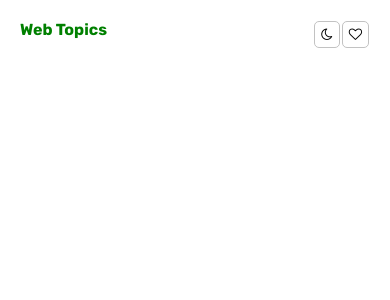
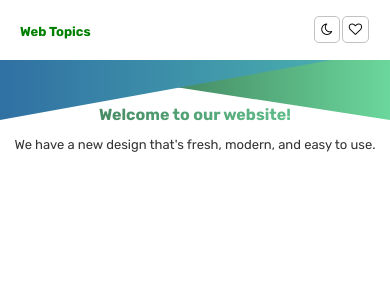
Before and after one commit to waseemghazal10/ReactProject, a React (Create React App) app: page / in a window 390 px wide. Shown: the top 300 px of the page. Built offline with nearby package versions, Linux system fonts and the light colour scheme.

Commit message:
Creating a responsive header

```diff
--- a/src/App.js
+++ b/src/App.js
@@ -1,10 +1,12 @@
 import './App.css';
+import Header from './Compnenets/Header/Header';
 import Navbar from './Compnenets/Navbar/Navbar';
 
 function App() {
   return (
     <div>
       <Navbar/>
+      <Header/>
     </div>
   );
 }
--- /dev/null
+++ b/src/Compnenets/Header/Header.js
@@ -0,0 +1,19 @@
+import React from 'react'
+import './Header.scss'
+
+function Header() {
+  return (
+    <div class = "header">
+        <div class = "header t1"></div>
+        <div class = "header t2"></div>
+        <div class = "headerText">
+          <h1>Welcome to our website!</h1>
+          <p>We have a new design that's fresh, modern, and easy to use.</p>
+        </div>
+
+    </div>
+
+  )
+}
+
+export default Header
--- /dev/null
+++ b/src/Compnenets/Header/Header.scss
@@ -0,0 +1,46 @@
+$medium: 400px;
+
+.header{
+    height: 100px;
+    width: 100%;
+    position: absolute;
+
+    .t1{
+        background-image: linear-gradient(to left, #6bd79c, #264d37);
+        clip-path: polygon(100% 0 , 100% 60% , 0 0);
+    }
+
+    .t2{
+        background-image: linear-gradient(to right, #3070A3, #4eb9b0);
+        clip-path: polygon(0 0, 0 60% , 85% 0);
+    }
+
+    .headerText{
+
+        margin-top: 45px;
+        text-align:center;
+
+        h1{
+            background: linear-gradient(to right, #3b7152, #6bd79c);
+            background-clip: text;
+            color: transparent;
+            font-size: 24px;
+
+
+            @media screen and (max-width: $medium) {
+                font-size: medium;
+            }
+        }
+
+        p{
+            font-size: 15px;
+            color: rgb(53, 52, 52);
+
+            @media screen and (max-width: $medium) {
+                font-size: 13px;
+            }
+        }
+    }
+
+
+}
--- a/src/Compnenets/NavButton/NavButton.js
+++ b/src/Compnenets/NavButton/NavButton.js
@@ -6,8 +6,7 @@ function NavButton(props) {
 
   return (
       <button class = "btn"><i class={props.icon}></i>
-      <span>{props.name}</span>
-      </button>
+      <span>  {props.name}</span> </button>
   )
 }
 
--- a/src/Compnenets/Navbar/Navbar.scss
+++ b/src/Compnenets/Navbar/Navbar.scss
@@ -3,17 +3,14 @@
     display: flex;
     justify-content: space-between;
     padding-inline: 20px;
-    padding-top: 20px;
+    padding-top: 15px;
+    height: 60px;
 
 
     h1{
         color: green;
-        font-size: medium;
-
-    }
-
-    .buttonContainer{
-
+        font-size: small;
+        margin-top: revert;
     }
 
 }
```
Also changed, not shown: src/Compnenets/Navbar/Navbar.js (line endings or trailing spaces).
